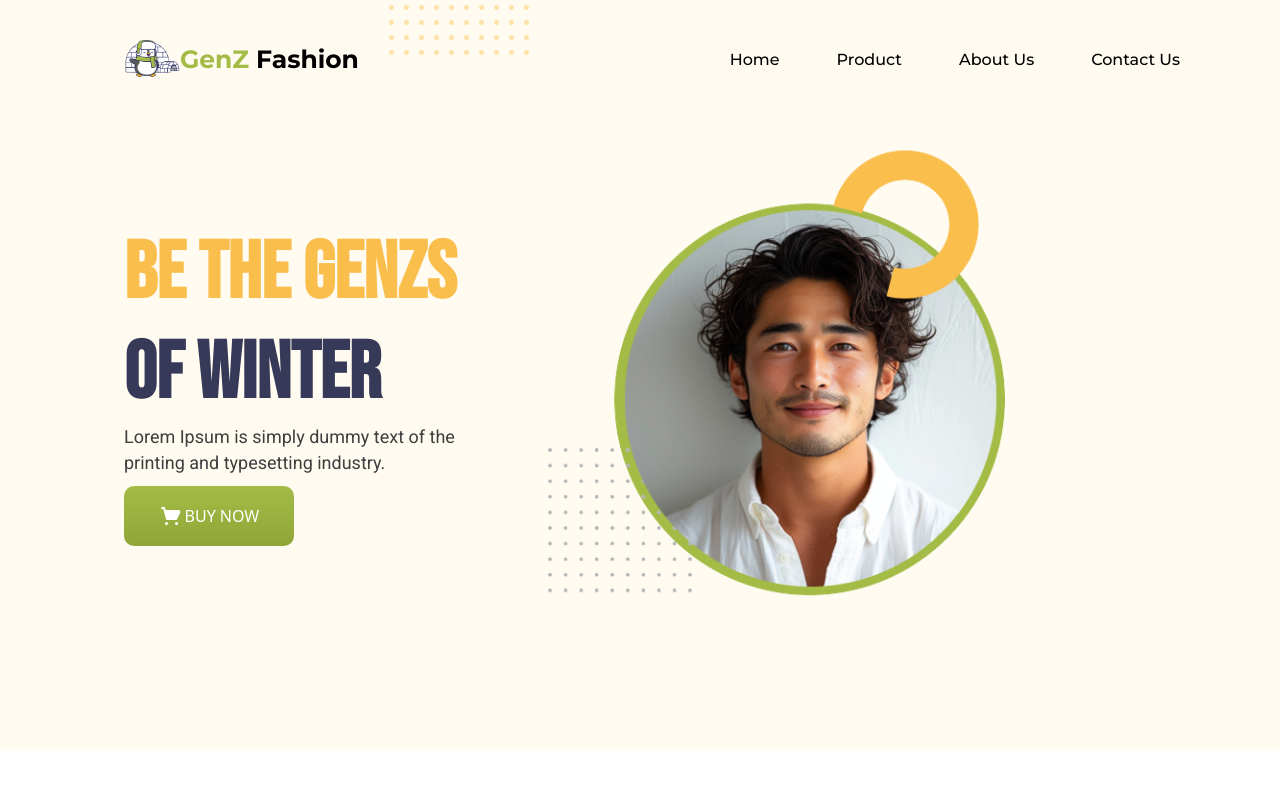
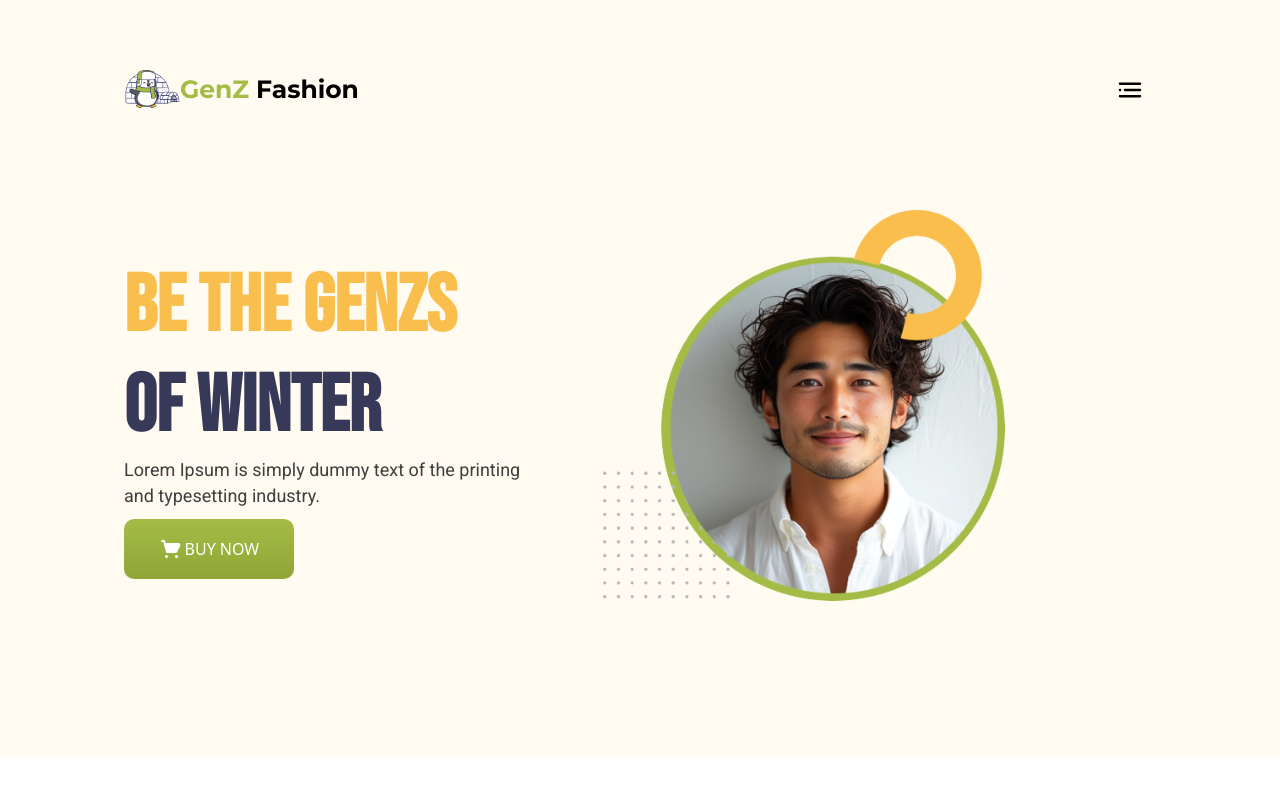
Before and after one commit to shehabrakib/GenZ-Fashion, a plain HTML site: page index.html in a window 1280 px wide. Shown: the top 788 px of the page. Drawn offline with nearby package versions, Linux system fonts and the light colour scheme.

Commit message:
navbar fix in mobile

```diff
--- a/index.html
+++ b/index.html
@@ -35,23 +35,23 @@
     </style>
 </head>
 
-<body class="overflow-x-hidden max-w-[375px] md:max-w-none">
+<body class="overflow-x-hidden  md:max-w-none">
     <section
-        class="hidden md:block absolute w-[150px] h-[150px] left-[30vw] -top-[90px] bg-[radial-gradient(circle,#ffe2aa_2px,transparent_3px)] bg-[length:15px_15px] bg-repeat z-[100]">
+        class="hidden ml:block absolute w-[150px] h-[150px] left-[30vw] -top-[90px] bg-[radial-gradient(circle,#ffe2aa_2px,transparent_3px)] bg-[length:15px_15px] bg-repeat z-[100]">
     </section>
 
     <header class="bg-[#FFFBF0] pb-[20px] md:pb-[130px]">
-        <nav class="flex justify-between items-center p-0 h-[25px] md:h-auto md:py-[40px] md:px-[100px]">
+        <nav class="flex justify-between items-center pt-[20px] md:p-0 h-[25px] md:h-auto md:py-[40px] md:px-[100px]">
             <div class="flex items-center pl-[24px]">
                 <img src="icons/logo_icon.png" alt="GenZ Fashion Logo"
                     class="w-[37px] h-[26px] md:w-[55.94px] md:h-[39.27px]">
                 <h2 class="font-['Montserrat','sans-serif'] font-bold text-[16px] md:font-bold md:text-[25px]">
-                    <span class="text-[#A4BC46]">GenZ</span> Fashion
+                    <span class="text-[#A4BC46] block md:inline">GenZ</span> Fashion
                 </h2>
             </div>
 
             <button
-                class="flex md:hidden bg-none border-none cursor-pointer w-[100px] h-[100px] items-center justify-center"
+                class="flex ml:hidden bg-none border-none cursor-pointer w-[100px] h-[100px] items-center justify-center"
                 id="menuToggle" aria-label="Toggle menu">
                 <svg width="30" height="30" viewBox="0 0 30 30" fill="none">
                     <path
@@ -69,7 +69,7 @@
                 </svg>
             </button>
 
-            <ul class="hidden md:flex list-none gap-[57px] items-center">
+            <ul class="hidden ml:flex list-none gap-[57px] items-center">
                 <li><a href="#home" class="font-['Montserrat'] font-medium text-black no-underline">Home</a></li>
                 <li><a href="#products" class="font-['Montserrat'] font-medium text-black no-underline">Product</a></li>
                 <li><a href="#about" class="font-['Montserrat'] font-medium text-black no-underline">About Us</a></li>
@@ -95,7 +95,7 @@
                 </button>
             </div>
             <div class="md:pr-[155px]">
-                <img src="images/model.png" class="block p-[20px] w-[350px] h-[350px] mr-[150px] md:ml-0 md:w-auto md:h-auto">
+                <img src="images/model.png" class="block p-[20px] w-[350px] h-[350px] mr-[150px] md:mr-[0px] md:ml-0 md:w-auto md:h-auto">
             </div>
         </div>
     </header>
```
